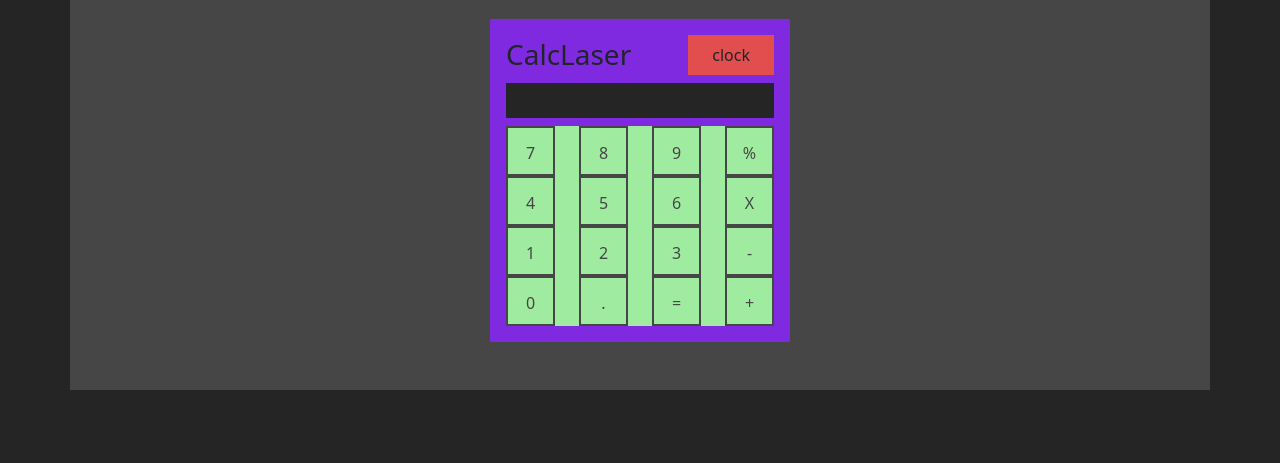
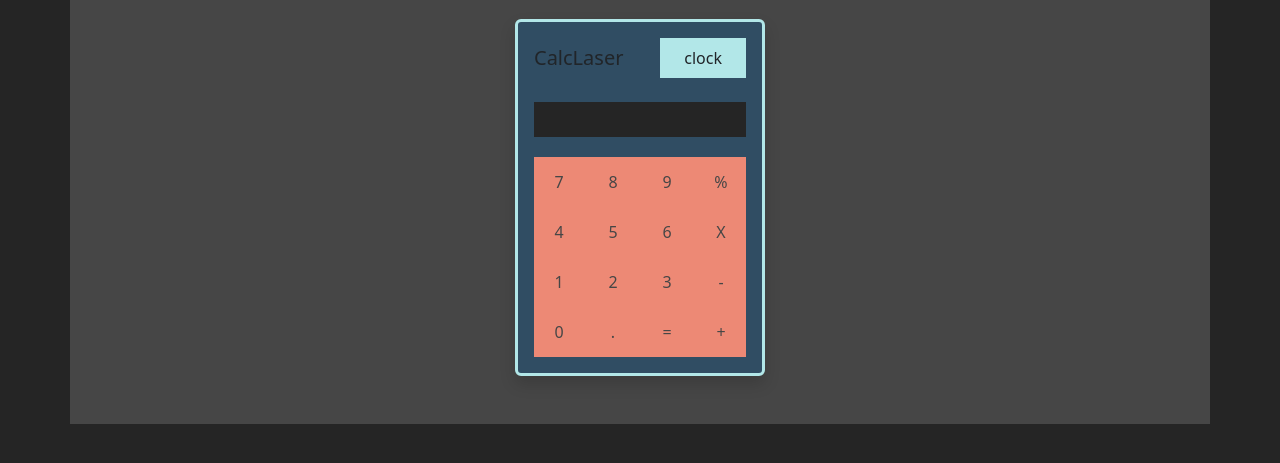
Before and after one commit to HenriqueNeubert/study_calculator-A, a plain HTML site: page index.html in a window 1280 px wide. Shown: the part 149-612 px from the top of the page. Drawn offline with Linux system fonts and the light colour scheme.

Commit message:
styles: update style of calculator

```diff
--- a/archive/custom.scss
+++ b/archive/custom.scss
@@ -1,9 +1,9 @@
-$primary:       #37da96;
-$secondary:     #7f2ae0;
-$success:       #9feb9f;
+$primary:       #304D63;
+$secondary:     #B2E7E8;
+$success:       #8FB9AA;
 $info:          #0db3f5;
-$warning:       #f36e15;
-$danger:        #e24e4e;
+$warning:       #F2D096;
+$danger:        #ED8975;
 $light:         #ffffff;
 $dark:          #464646;
 $darkB:         #252525;
--- a/archive/style.scss
+++ b/archive/style.scss
@@ -1,5 +1,5 @@
 #calculator{
-  width: 300px;
+  width: 250px;
 }
 
 #screen{
@@ -10,13 +10,13 @@ a{
   width: 100%;
   height: 50px;
 
-  border: 2px solid $dark;
+  // border: 2px solid $dark;
   color: $dark;
   line-height: 50px;
   text-align: center;
   text-decoration: none;
   &:hover{
-    color: $white;
-    background-color: $danger;
+    // color: $white;
+    background-color: $secondary;
   }
 }
--- a/index.html
+++ b/index.html
@@ -19,43 +19,43 @@
           CALCULATOR
         </h1>
         <div class="d-flex justify-content-center mt-4">
-          <div class="bg-secondary p-3" id="calculator">
+          <div class="bg-primary rounded rounded-2 border border-3 border-secondary shadow p-3" id="calculator">
             <div class="w-100 d-flex justify-content-between align-items-center g-3">
               <div>
-                <h3 class="mb-0">CalcLaser</h3>
+                <h5 class="mb-0">CalcLaser</h5>
               </div>
               <div>
-                <div class="bg-danger py-2 px-4">
+                <div class="bg-secondary py-2 px-4">
                   clock
                 </div>
               </div>
             </div>
-            <div class="mt-2">
+            <div class="mt-4">
               <div class="bg-darkB p-2" id="screen">
 
               </div>
             </div>
-            <div class="bg-success mt-2">
+            <div class="bg-danger mt-4">
               <div class="" id="digits">
-                <div class="row row-cols-4">
-                  <div class="col d-flex justify-content-center"><a id="seven" href="javascript:void(0)">7</a></div>
-                  <div class="col d-flex justify-content-center"><a id="eight" href="javascript:void(0)">8</a></div>
-                  <div class="col d-flex justify-content-center"><a id="nine" href="javascript:void(0)">9</a></div>
-                  <div class="col d-flex justify-content-center"><a id="Divided" href="javascript:void(0)">%</a></div>
+                <div class="row row-cols-4 g-1">
+                  <div class="col d-flex justify-content-center mt-0"><a id="seven" href="javascript:void(0)">7</a></div>
+                  <div class="col d-flex justify-content-center mt-0"><a id="eight" href="javascript:void(0)">8</a></div>
+                  <div class="col d-flex justify-content-center mt-0"><a id="nine" href="javascript:void(0)">9</a></div>
+                  <div class="col d-flex justify-content-center mt-0"><a id="Divided" href="javascript:void(0)">%</a></div>
                 </div>
-                <div class="row row-cols-4">
+                <div class="row row-cols-4 g-1">
                   <div class="col d-flex justify-content-center"><a id="four" href="javascript:void(0)">4</a></div>
                   <div class="col d-flex justify-content-center"><a id="five" href="javascript:void(0)">5</a></div>
                   <div class="col d-flex justify-content-center"><a id="six" href="javascript:void(0)">6</a></div>
                   <div class="col d-flex justify-content-center"><a id="cheese" href="javascript:void(0)">X</a></div>
                 </div>
-                <div class="row row-cols-4">
+                <div class="row row-cols-4 g-1">
                   <div class="col d-flex justify-content-center"><a id="one" href="javascript:void(0)">1</a></div>
                   <div class="col d-flex justify-content-center"><a id="two" href="javascript:void(0)">2</a></div>
                   <div class="col d-flex justify-content-center"><a id="three" href="javascript:void(0)">3</a></div>
                   <div class="col d-flex justify-content-center"><a id="minus" href="javascript:void(0)">-</a></div>
                 </div>
-                <div class="row row-cols-4">
+                <div class="row row-cols-4 g-1">
                   <div class="col d-flex justify-content-center"><a id="zero" href="javascript:void(0)">0</a> </div>
                   <div class="col d-flex justify-content-center"><a id="dot" href="javascript:void(0)">.</a> </div>
                   <div class="col d-flex justify-content-center"><a id="equal" href="javascript:void(0)">=</a> </div>
```
Also changed, not shown: archive/app.js (line endings or trailing spaces), archive/compiled/custom.css, 1 other file.
